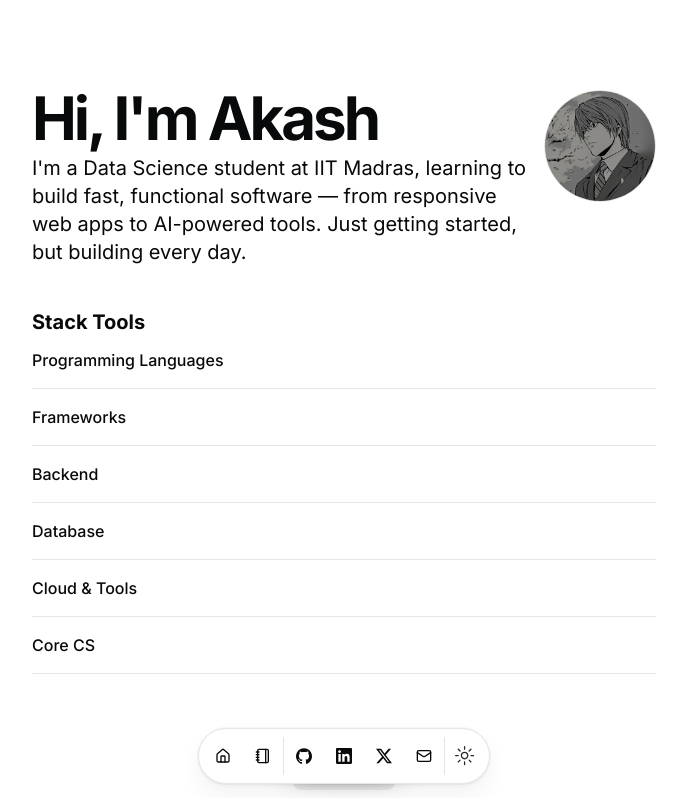
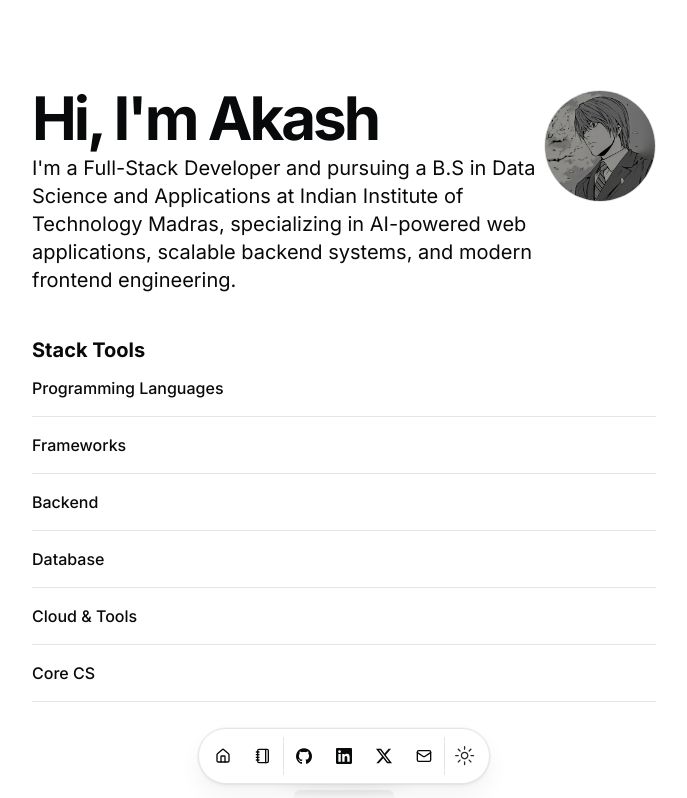
Before and after one commit to Akash8585/portfolio-acash, a Next.js app: page / in a window 1280 px wide. Shown: the top 798 px of the page, without its empty margins (296-983 px from the left). Built offline with nearby package versions, Linux system fonts and the light colour scheme.

Commit message:
updated description

```diff
--- a/src/data/resume.tsx
+++ b/src/data/resume.tsx
@@ -5,7 +5,7 @@ export const DATA = {
   name: "Akash Kumar Prasad",
   url: "https://akashkumarprasad.com",
   description:
-    "I'm a Data Science student at IIT Madras, learning to build fast, functional software — from responsive web apps to AI-powered tools. Just getting started, but building every day. ",
+    "I'm a Full-Stack Developer and pursuing a B.S in Data Science and Applications at Indian Institute of Technology Madras, specializing in AI-powered web applications, scalable backend systems, and modern frontend engineering.",
   avatarUrl: "/me.jpg",
   skills: {
     "Programming Languages": [
```
